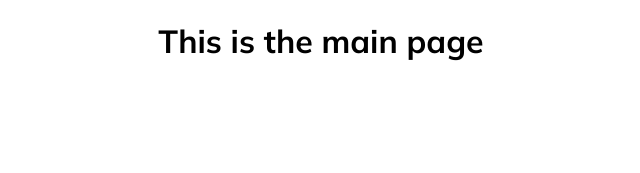
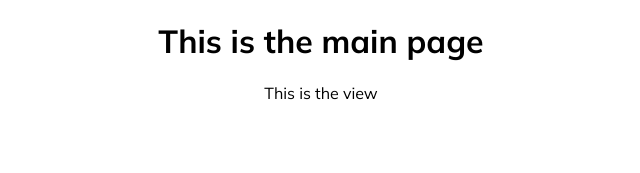
Before and after one commit to ellismckenzielee/habit_tracker, a React (Create React App) app in the folder habit_frontend/: page / in a window 1280 px wide. Both pictures are taken after typing "Sample", "Sample123" into the empty fields and a click on the input 639 px from the left and 784 px from the top of the page. Shown: the top 173 px of the page, without its empty margins (319-959 px from the left). Built offline with nearby package versions, Linux system fonts and the light colour scheme.

Commit message:
add view component + stylesheet

```diff
--- a/habit_frontend/src/components/Main.tsx
+++ b/habit_frontend/src/components/Main.tsx
@@ -1,8 +1,10 @@
 import style from "../styles/Main.module.css";
+import View from "./View";
 const Main = () => {
   return (
     <div className={style.Main}>
       <h1> This is the main page </h1>
+      <View />
     </div>
   );
 };
--- /dev/null
+++ b/habit_frontend/src/components/View.tsx
@@ -0,0 +1,10 @@
+import style from "../styles/View.module.css";
+const View = () => {
+  return (
+    <div className={style.View}>
+      <p>This is the view</p>
+    </div>
+  );
+};
+
+export default View;
```
Also changed, not shown: habit_frontend/src/styles/View.module.css (added).
